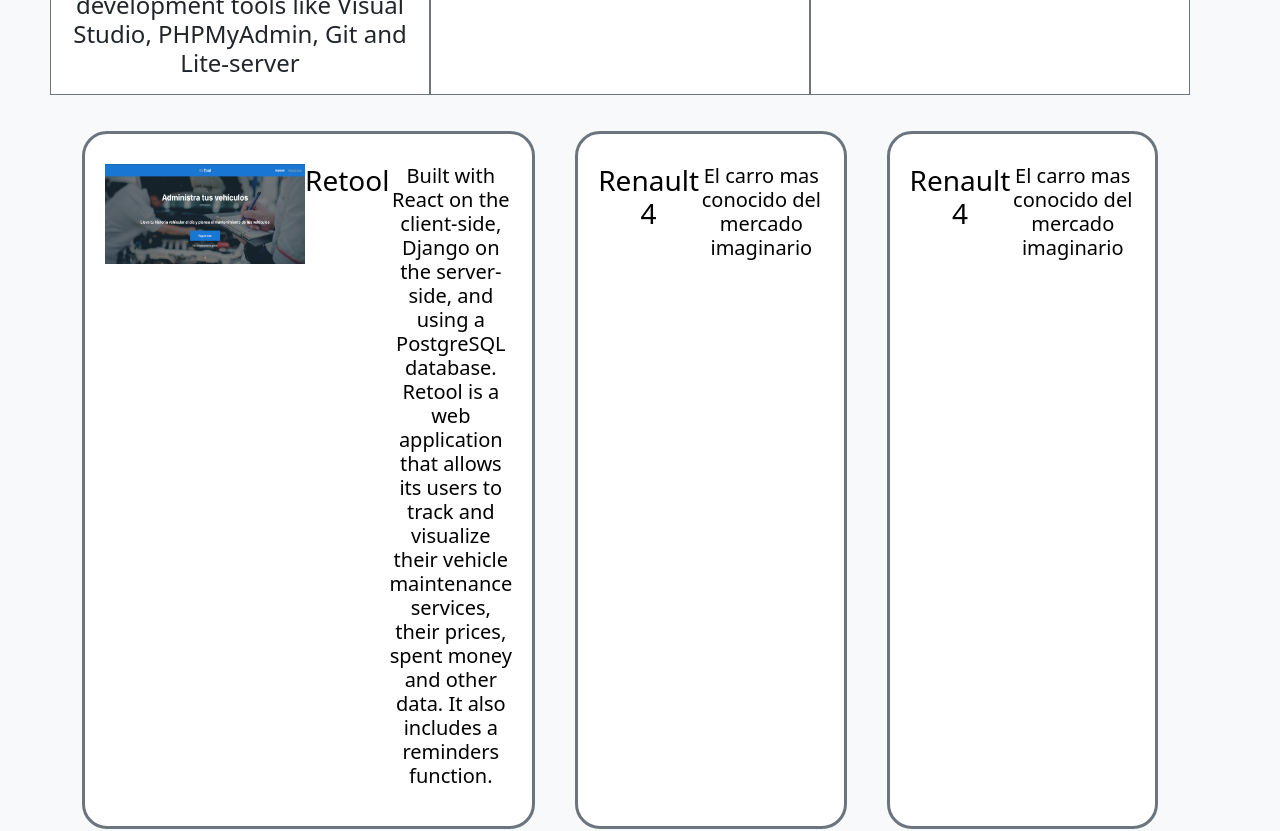
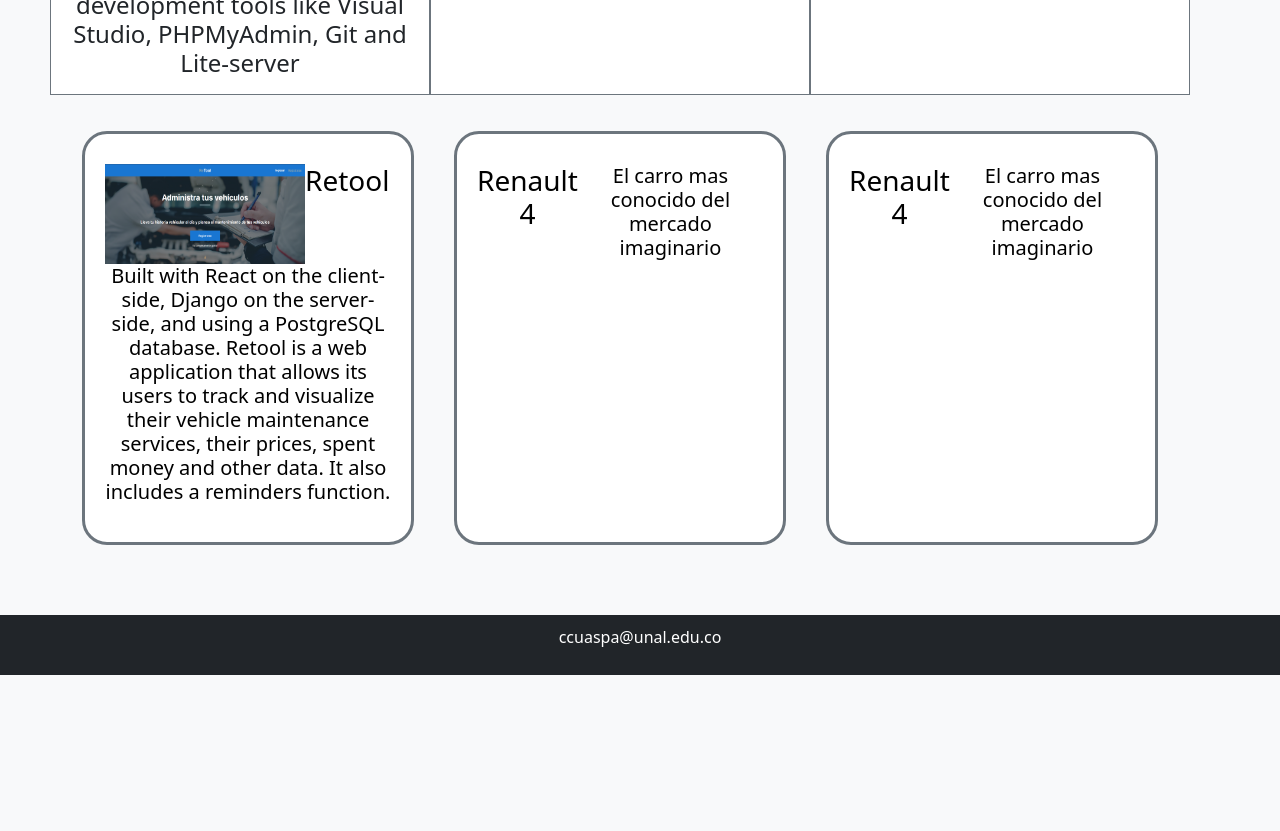
Before and after one commit to ccuaspa/ccuaspa.github.io, a website: page index.html in a window 1280 px wide. Shown: the part 920-1751 px from the top of the page. After the commit the page ends 1595 px from the top, so only its background shows below. Drawn offline with Linux system fonts and the light colour scheme.

Commit message:
Update index.html

```diff
--- a/index.html
+++ b/index.html
@@ -64,7 +64,7 @@
                 </div>
             </div>
             <div class="d-flex flex-wrap">
-                <div class="car-list-card border-secondary d-flex flex-row justify-content-between">
+                <div class="car-list-card border-secondary d-flex flex-column justify-content-between">
                     <div class="d-flex">
                         <img src="images/Retool img.png" alt="Retool image" width="200px" height="100px">
                         <div>
```
